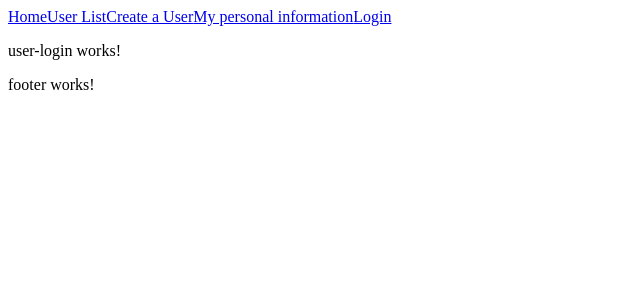
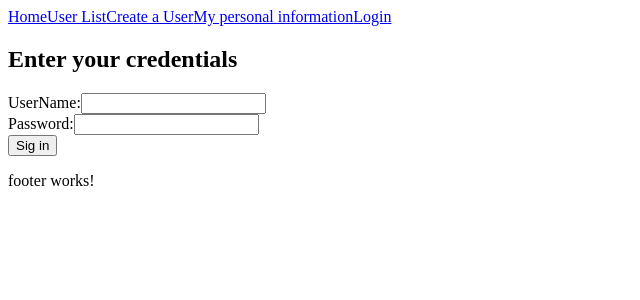
Before and after one commit to marcoAguilar64/mean-frontend-antezana-angel, an Angular app: page /user/login in a window 1280 px wide. Shown: the top 300 px of the page, without its empty margins (0-640 px from the left). Built offline with nearby package versions, Linux system fonts and the light colour scheme.

Commit message:
Implementing login

```diff
--- a/src/app/app.module.ts
+++ b/src/app/app.module.ts
@@ -17,6 +17,7 @@ import { TokenInjectorService } from './services/token-injector.service';
 import { FormsModule } from '@angular/forms';
 import { UserInformationComponent } from './user-information/user-information.component';
 import { UserLoginComponent } from './user-login/user-login.component';
+import { AuthService } from './services/auth.service';
 
 @NgModule({
   declarations: [
@@ -37,7 +38,7 @@ import { UserLoginComponent } from './user-login/user-login.component';
     AppRoutingModule,
     HttpClientModule
   ],
-  providers: [UserService, {
+  providers: [UserService, AuthService, {
     provide: HTTP_INTERCEPTORS,
     useClass: TokenInjectorService,
     multi: true
--- a/src/app/services/auth.service.ts
+++ b/src/app/services/auth.service.ts
@@ -9,7 +9,7 @@ export class AuthService {
 
   constructor(private httpclient: HttpClient) { }
 
-  signIn(credenciales): Observable<any> {
+  login(credenciales): Observable<any> {
     return this.httpclient.post(`${userApiUrl}/login`, credenciales);
   }
 
--- a/src/app/services/token-injector.service.ts
+++ b/src/app/services/token-injector.service.ts
@@ -15,7 +15,7 @@ export class TokenInjectorService implements HttpInterceptor {
   intercept(request: HttpRequest<any>, next: HttpHandler): Observable<HttpEvent<any>> {
     request = request.clone({
       setHeaders: {
-        "auth-access-token": sessionStorage.getItem('localNickname')
+        "auth-access-token": sessionStorage.getItem('token')
       }
     });
     return next.handle(request);
--- a/src/app/user-form-create/user-form-create.component.ts
+++ b/src/app/user-form-create/user-form-create.component.ts
@@ -1,6 +1,5 @@
 import { Component, OnInit } from '@angular/core';
 import { User } from '../model/user';
-import { NgForm } from '@angular/forms';
 import { UserService } from '../services/user.service';
 
 @Component({
--- a/src/app/user-information/user-information.component.html
+++ b/src/app/user-information/user-information.component.html
@@ -1 +1,8 @@
 <p><b>My Local nickname: </b>{{localNickname}}</p>
+<br>
+<p><b>Name: </b>{{myUser.name}}</p>
+<p><b>Lastname: </b>{{myUser.lastname}}</p>
+<p><b>Username: </b>{{myUser.username}}</p>
+<p><b>Email: </b>{{myUser.email}}</p>
+<p><b>Avatar: </b></p>
+<img [src]="myUser.avatar">
--- a/src/app/user-information/user-information.component.ts
+++ b/src/app/user-information/user-information.component.ts
@@ -1,4 +1,6 @@
 import { Component, OnInit } from '@angular/core';
+import { AuthService } from '../services/auth.service';
+import { User } from '../model/user';
 
 @Component({
   selector: 'sky-user-information',
@@ -8,10 +10,34 @@ import { Component, OnInit } from '@angular/core';
 export class UserInformationComponent implements OnInit {
 
   localNickname = sessionStorage.getItem('localNickname');
+  myUser: User = {
+    name: '',
+    lastname: '',
+    username: '',
+    email: '',
+    avatar: ''
+  }
 
-  constructor() { }
+  constructor(private authservice: AuthService) { }
 
   ngOnInit() {
+    ///console.log('token--->',sessionStorage.getItem('token'));
+    this.authservice.getMyPersonalInformation()
+      .subscribe(
+        (response) => {
+          console.log('response: ', response);
+          this.myUser = response.data
+        }, (error) => {
+          console.log('error: ', error);
+          this.myUser = {
+            name: '',
+            lastname: '',
+            username: '',
+            email: '',
+            avatar: ''
+          };
+        }
+      );
   }
 
 }
--- a/src/app/user-login/user-login.component.html
+++ b/src/app/user-login/user-login.component.html
@@ -1,3 +1,12 @@
-<p>
-  user-login works!
-</p>
+<h2>Enter your credentials</h2>
+<div>
+  <label>UserName:</label>
+  <input type="text" [(ngModel)]="credentials.username" />
+</div>
+<div>
+  <label>Password:</label>
+  <input type="password" [(ngModel)]="credentials.password" />
+</div>
+<div class="button">
+  <button (click)="login()">Sig in</button>
+</div>
--- a/src/app/user-login/user-login.component.ts
+++ b/src/app/user-login/user-login.component.ts
@@ -1,4 +1,6 @@
 import { Component, OnInit } from '@angular/core';
+import { AuthService } from '../services/auth.service';
+import { Router } from '@angular/router';
 
 @Component({
   selector: 'sky-user-login',
@@ -7,9 +9,29 @@ import { Component, OnInit } from '@angular/core';
 })
 export class UserLoginComponent implements OnInit {
 
-  constructor() { }
+  credentials = {
+    username: '',
+    password: ''
+  };
+
+  constructor(private authservice: AuthService,
+    private router: Router) { }
 
   ngOnInit() {
   }
-
+  login(): void {
+    console.log(this.credentials);
+    this.authservice.login(this.credentials)
+      .subscribe(
+        (response) => {
+          //console.log('token response:', response.token);
+          sessionStorage.removeItem('token');
+          sessionStorage.setItem('token', response.token);
+          this.router.navigate(['user','information']);
+        }, (error) => {
+          //console.log('error al autenticar : ', error.error.message);
+          alert(error.error.message);
+        }
+      );
+  }
 }
```
